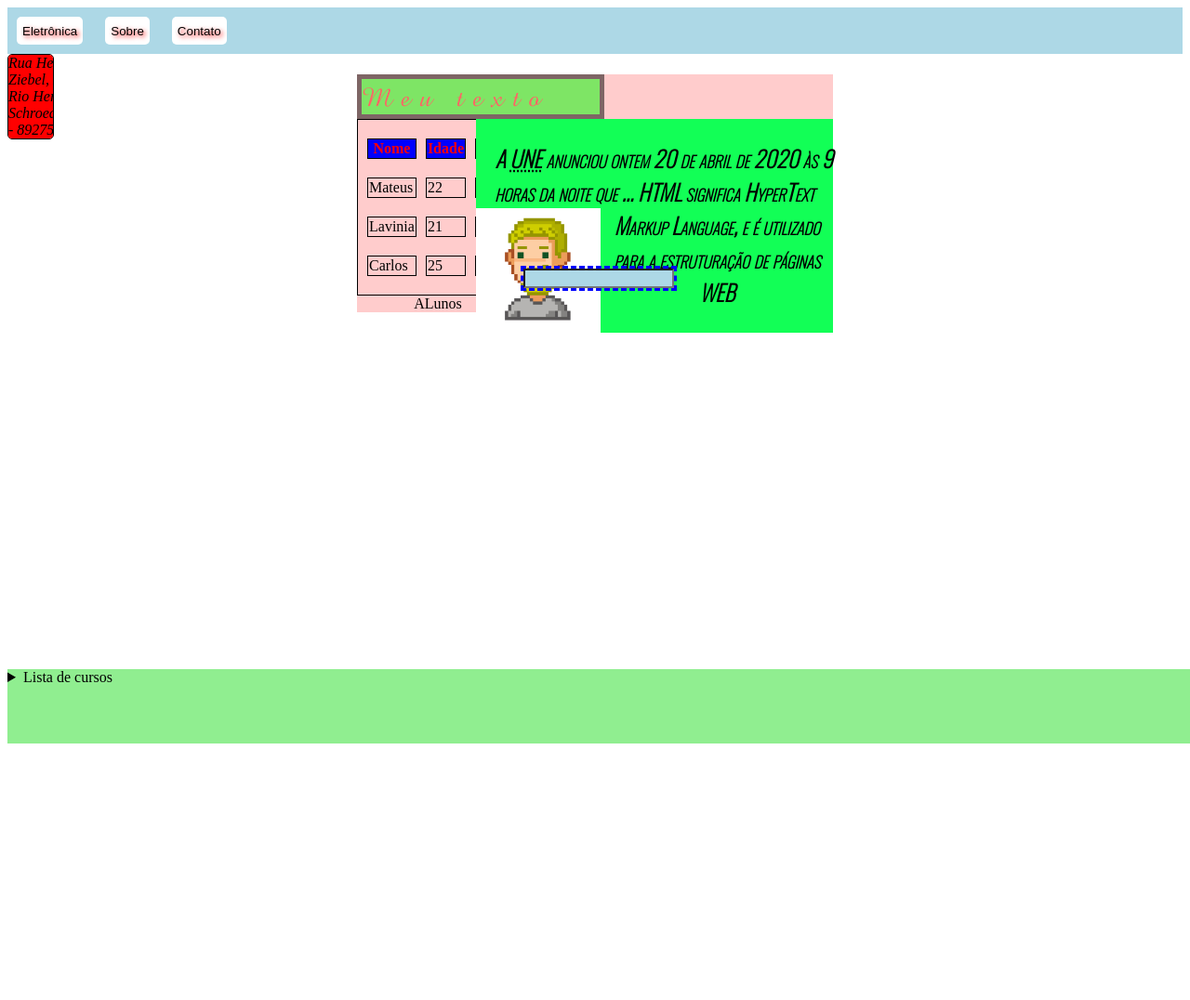
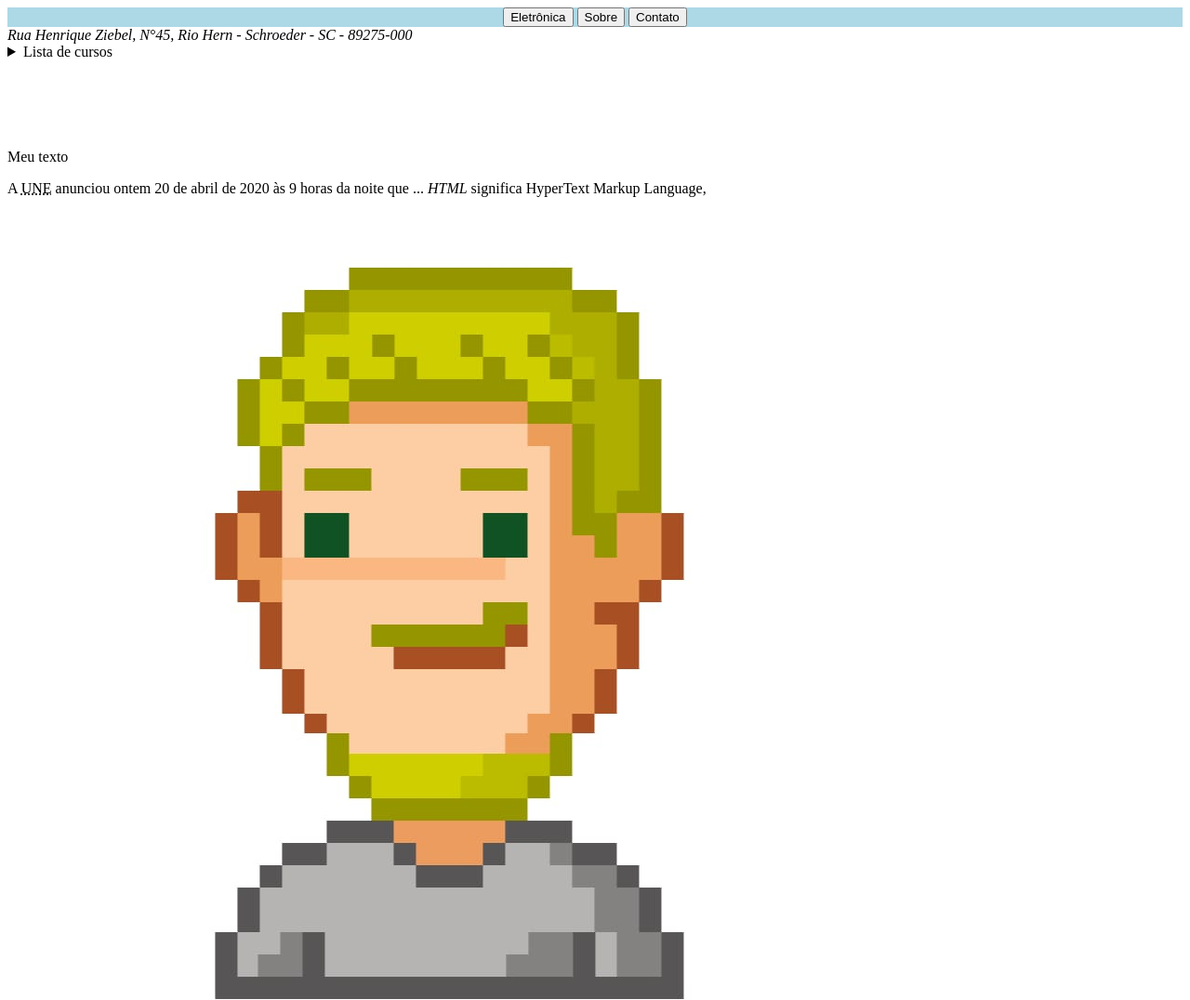
Before and after one commit to NativiXK/curso_django, a plain HTML site: page CSS/index.html in a window 1280 px wide. Shown: the top 1076 px of the page at 93% size. Before the commit the page ends 800 px from the top, so only its background shows below. Drawn offline with nearby package versions, Linux system fonts and the light colour scheme.

Commit message:
Trabalhando com seletores CSS

```diff
--- a/CSS/styles.css
+++ b/CSS/styles.css
@@ -1,138 +1,65 @@
-nav{
+/*
+Seletores css de elementos
+ - * seleciona todos os elementos;
+ - #id seleciona o elemento com atributo id igual;
+ - .classe seleciona todos os elementos da classe;
+ - tag seleciona as tags do html pelo nome
+
+
+
+*/
+
+.cabecalho{
+  margin: 0px;
+  top: 0px;
+  left: 0px;
   background-color: lightblue;
   height: 20%;
-}
-main {
-  position: absolute;
-  left: 30%;
-  top: 10%;
-  width: calc(100% - 60%);
-  background-color: RGBA(255, 0, 0, 0.2);
-  clear: both;
-}
-button {
-  background-color: white;
-  border-style: none;
-  border-radius: 5px;
-  top: calc(50% - 15px);
-  height: 30px;
-  margin: 10px;
-  position: relative;
-  top: 50 px;
-  text-shadow: 2px 2px 5px #FF0000;
+  width: 100%;
+  text-align: center;
 }
 
-div {
-  height: 20%;
-  width: 50%;
-  color: red;
-  background-color: #00FF00;
-  opacity: 0.5;
-  border-width: 5px;
-  border-style: solid;
-  border-color: #000000;
-  font-family: MinhaFonte;
-  font-size: 30px;
-  letter-spacing: 10px;
+.navegacao{
+  height: 40%;
+  top: 10%;
 }
 
-p {
-  text-align: center;
-  text-indent: 20px;
-  font-family: 'Oswald', sans-serif;
-  font-style: italic;
-  font-size: 1.5rem;
-  font-variant: small-caps;
-  font-weight: 700;
-  font-stretch: condensed;
-}
-
-input{
-  position: absolute;
-  left: calc((100% - 30%) / 2);
-  bottom: 10%;
-  width: 30%;
-  outline-color: blue;
-  outline-style: dashed;
-  background-color: lightblue;
-  z-index: 10;
-}
-/* z-index só funciona com objetos que tenham a propriedade position
-declarada relative, absolute e fixed */
-
-aside{
-  display: inline-inline-block;
-  background-color: red;
-  overflow: scroll;
-  position: relative;
-  left: 0px;
-  border: 1px solid black;
-  border-radius: 5px;
-  width: 50px;
-  height: 100%;
-  box-sizing: border-box;
-}
-/* não pode ser usada propriedades opostas como top e bottom*/
-
-article{
-  display: block;
-  position: absolute;
-  left: calc((100% - 75%));
-  background-color: #12FF56;
-  width: 75%;
-  z-index: 0;
-}
-
-img{
-  height: 35%;
-  width: 35%;
-  float: left;
-}
-
-/* a propriedade float só pode ser usada com objetos que não tenham
-a position declarada como absolute*/
-footer{
-  position: absolute;
-  bottom: 0%;
-  height: 10%;
-  width: 100%;
-  background-color: lightgreen;
-}
-
-address{
-  width: 100px;
-  overflow: auto;
-  box-sizing: border-box;
-}
-
-ul{
-  /*list-style: inside url("../imagens/right-arrow.png");*/
-  list-style: inside circle;
-}
-
-table{
-  border-collapse: separate;
-  border-spacing: 10px 20px;
-  z-index: 5;
-  clear: both;
-}
-
-caption{
-  caption-side: bottom;
-}
-
-table, th, td, tr {
-  border: 1px solid black;
-  empty-cells: hide;
-}
-
-thead{
-  background-color: blue;
-  color: red;
+.endereco{
+  bottom: 0px;
 
 }
 
+#perfil{
+  display: inline;
+  position: relative;
+  right: 40%;
+  /* top: 30%; */
+  border-radius: 100px;
+  margin: 0px;
+}
+
+#comida{
+  position: absolute;
+  right: 10%;
+  top: 10%;
+  border-radius: 25px;
+  border-style: groove;
+}
+
+#intro{
+  font-family: Quicksand;
+  font-size: 300%;
+  margin: 0px;
+}
+
+main{
+  display: block;
+  position: absolute;
+  top: 20%;
+  width: calc(100% - 10px);
+  margin: 0px;
+}
+
 @font-face {
-  font-family: MinhaFonte;
-  src: url("amaze/AMAZR___.ttf");
+    font-family: 'Quicksand', sans-serif;
 }
```
Also changed, not shown: CSS/cardapio.html (added, +54 -0 lines), CSS/contato.html (added, +17 -0 lines), CSS/minha_loja.html (added, +94 -0 lines), CSS/sobre.html (added, +16 -0 lines).
